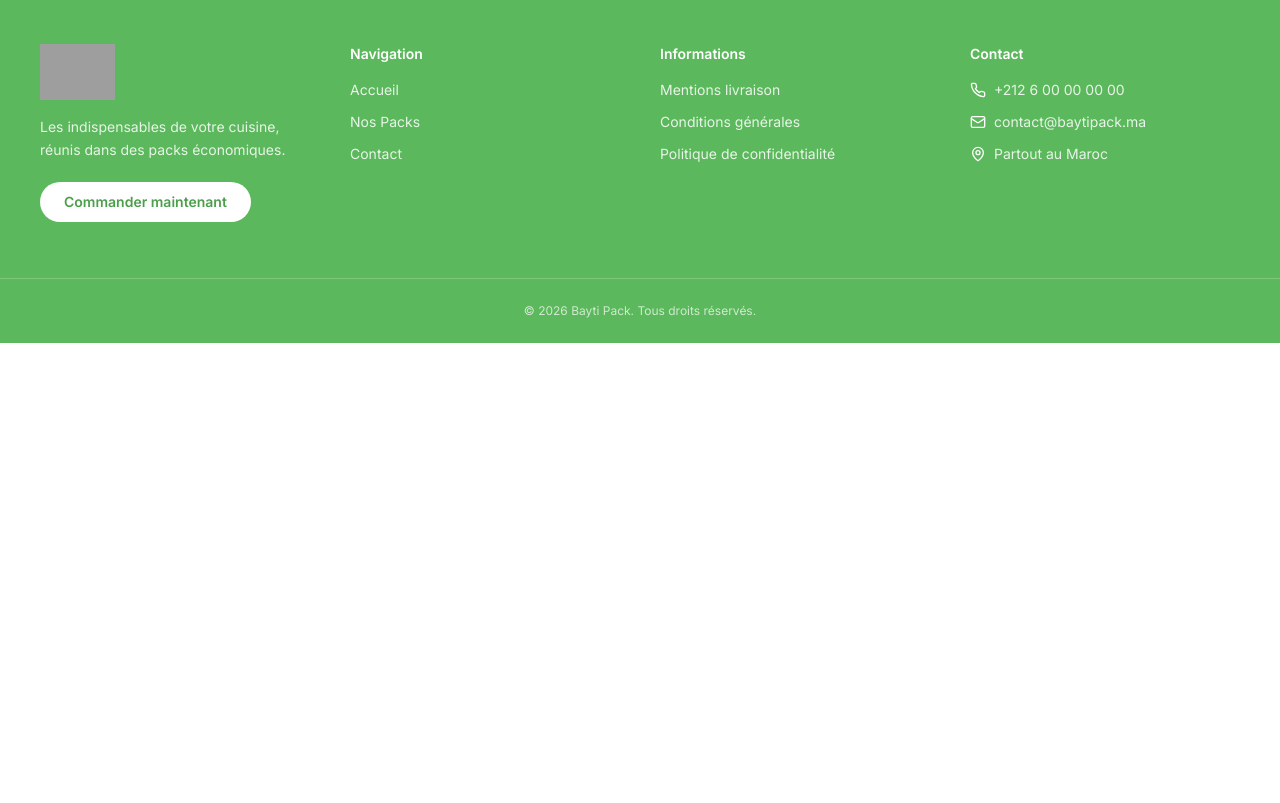
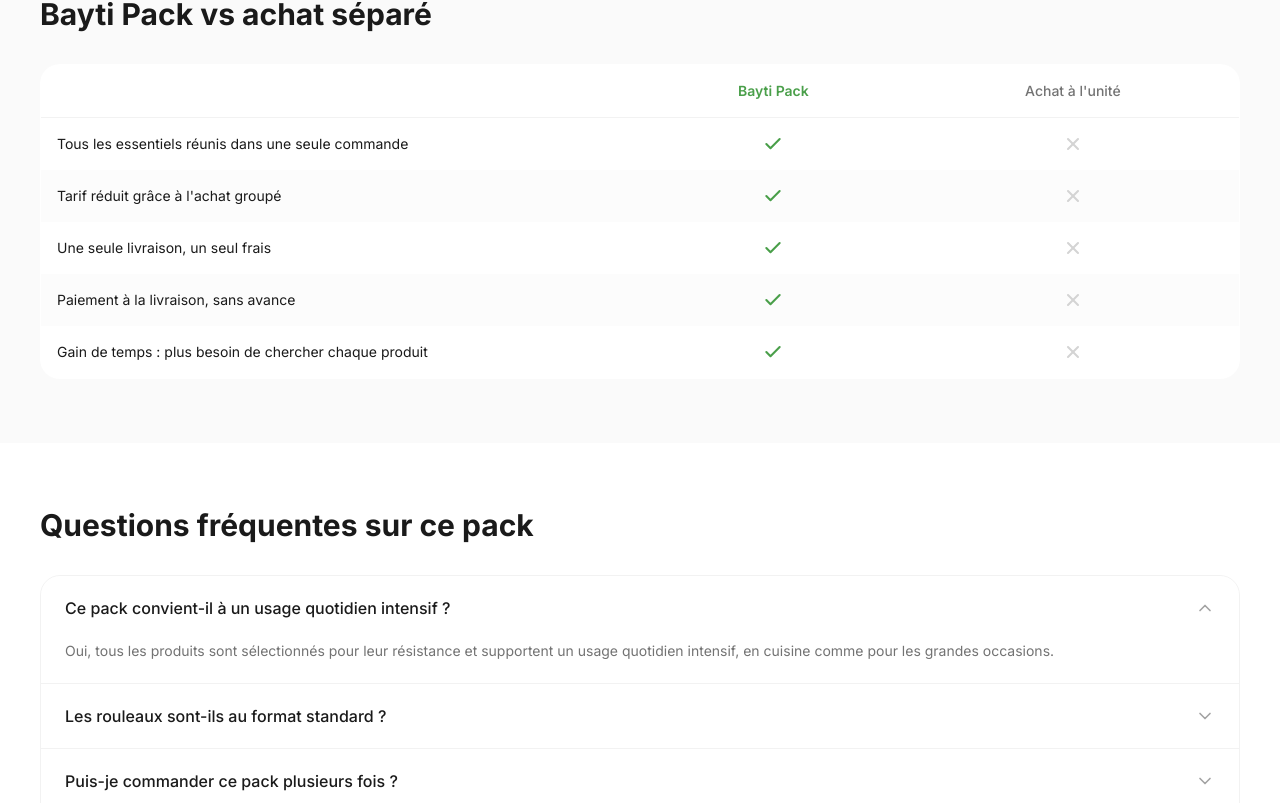
Before and after one commit to bkettani1994-rgb/Bayti-Pack, a Next.js app: page /fr/packs/cuisine-essentielle in a window 1280 px wide. Shown: the part 2517-3320 px from the top of the page. Before the commit the page ends 2860 px from the top, so only its background shows below. Built offline with nearby package versions, Linux system fonts and the light colour scheme; grey boxes are pictures that could not be loaded.

Commit message:
Add comparison table and FAQ section to product page
Adds a "Bayti Pack vs achat séparé" comparison table and a product-specific
FAQ accordion below the advantages section on the pack detail page, fully
translated for French and Arabic.

```diff
--- a/app/[locale]/packs/[slug]/page.tsx
+++ b/app/[locale]/packs/[slug]/page.tsx
@@ -6,6 +6,8 @@ import { getDictionary } from "@/lib/dictionaries";
 import ProductInteractive from "@/components/product/ProductInteractive";
 import IncludedProducts from "@/components/product/IncludedProducts";
 import Advantages from "@/components/product/Advantages";
+import ComparisonTable from "@/components/product/ComparisonTable";
+import ProductFAQ from "@/components/product/ProductFAQ";
 import Upsell from "@/components/product/Upsell";
 
 export function generateStaticParams() {
@@ -66,6 +68,8 @@ export default function ProductPage({ params }: { params: { locale: string; slug
 
       <IncludedProducts pack={pack} heading={dict.product.includedHeading} />
       <Advantages pack={pack} heading={dict.product.whyChooseHeading} />
+      <ComparisonTable comparison={dict.product.comparison} />
+      <ProductFAQ faq={dict.product.faq} />
       <Upsell slug={pack.slug} locale={locale} dict={dict} />
     </div>
   );
--- /dev/null
+++ b/components/product/ComparisonTable.tsx
@@ -0,0 +1,40 @@
+import { Check, X } from "lucide-react";
+import type { Dictionary } from "@/lib/dictionaries";
+import Reveal from "@/components/shared/Reveal";
+
+export default function ComparisonTable({ comparison }: { comparison: Dictionary["product"]["comparison"] }) {
+  return (
+    <div className="bg-neutral-50 py-14 sm:py-16">
+      <div className="container-content">
+        <Reveal>
+          <h2 className="text-2xl font-bold text-ink sm:text-3xl">{comparison.heading}</h2>
+        </Reveal>
+
+        <Reveal delay={0.1} className="mt-8 overflow-x-auto">
+          <table className="w-full min-w-[480px] overflow-hidden rounded-xl2 border border-black/5 bg-white text-sm">
+            <thead>
+              <tr className="border-b border-black/5">
+                <th className="w-1/2 p-4 text-left font-medium text-neutral-500 rtl:text-right"> </th>
+                <th className="p-4 text-center font-semibold text-brand-dark">{comparison.ourColumn}</th>
+                <th className="p-4 text-center font-medium text-neutral-500">{comparison.othersColumn}</th>
+              </tr>
+            </thead>
+            <tbody>
+              {comparison.rows.map((row, i) => (
+                <tr key={row} className={i % 2 === 0 ? "bg-white" : "bg-neutral-50/60"}>
+                  <td className="p-4 text-ink">{row}</td>
+                  <td className="p-4">
+                    <Check className="mx-auto h-5 w-5 text-brand-dark" strokeWidth={2.5} />
+                  </td>
+                  <td className="p-4">
+                    <X className="mx-auto h-5 w-5 text-neutral-300" strokeWidth={2.5} />
+                  </td>
+                </tr>
+              ))}
+            </tbody>
+          </table>
+        </Reveal>
+      </div>
+    </div>
+  );
+}
--- /dev/null
+++ b/components/product/ProductFAQ.tsx
@@ -0,0 +1,41 @@
+"use client";
+
+import { useState } from "react";
+import { ChevronDown } from "lucide-react";
+import type { Dictionary } from "@/lib/dictionaries";
+import Reveal from "@/components/shared/Reveal";
+
+export default function ProductFAQ({ faq }: { faq: Dictionary["product"]["faq"] }) {
+  const [openIndex, setOpenIndex] = useState<number | null>(0);
+
+  return (
+    <div className="container-content py-14 sm:py-16">
+      <Reveal>
+        <h2 className="text-2xl font-bold text-ink sm:text-3xl">{faq.heading}</h2>
+      </Reveal>
+
+      <div className="mt-8 divide-y divide-black/5 rounded-xl2 border border-black/5">
+        {faq.items.map((item, i) => {
+          const isOpen = openIndex === i;
+          return (
+            <div key={item.question}>
+              <button
+                onClick={() => setOpenIndex(isOpen ? null : i)}
+                className="flex w-full items-center justify-between gap-4 px-6 py-5 text-left"
+                aria-expanded={isOpen}
+              >
+                <span className="font-medium text-ink">{item.question}</span>
+                <ChevronDown
+                  className={`h-5 w-5 flex-shrink-0 text-neutral-400 transition-transform duration-200 ${isOpen ? "rotate-180" : ""}`}
+                />
+              </button>
+              {isOpen && (
+                <div className="px-6 pb-5 text-sm leading-relaxed text-neutral-500">{item.answer}</div>
+              )}
+            </div>
+          );
+        })}
+      </div>
+    </div>
+  );
+}
--- a/data/dictionaries/ar.ts
+++ b/data/dictionaries/ar.ts
@@ -119,6 +119,44 @@ export const ar: Dictionary = {
       successMessage: "شكراً! سنتصل بكم في أقرب وقت لتأكيد التوصيل. الدفع عند الاستلام.",
     },
     bundle: { perPack: "/ باقة", save: "وفّروا" },
+    comparison: {
+      heading: "Bayti Pack مقابل الشراء المنفصل",
+      ourColumn: "Bayti Pack",
+      othersColumn: "الشراء منفصلاً",
+      rows: [
+        "جميع الأساسيات في طلب واحد",
+        "سعر مخفض بفضل الشراء المجمّع",
+        "توصيل واحد، رسوم واحدة",
+        "الدفع عند الاستلام، بدون دفع مسبق",
+        "توفير الوقت: لا داعي للبحث عن كل منتج على حدة",
+      ],
+    },
+    faq: {
+      heading: "أسئلة شائعة حول هذه الباقة",
+      items: [
+        {
+          question: "هل تصلح هذه الباقة للاستخدام اليومي المكثف؟",
+          answer: "نعم، جميع المنتجات مختارة لمتانتها وتتحمل الاستخدام اليومي المكثف، في المطبخ وفي المناسبات الكبيرة.",
+        },
+        {
+          question: "هل اللفافات بالمقاس القياسي؟",
+          answer:
+            "نعم، ورق الألومنيوم (60 متر) والفيلم الغذائي (100 متر) وورق الخبز (40 متر) بالمقاسات القياسية المستخدمة في جميع المطابخ.",
+        },
+        {
+          question: "هل يمكنني طلب هذه الباقة عدة مرات؟",
+          answer: "بالطبع، اختاروا مباشرة عرض x2 أو x3 في نموذج الطلب للاستفادة من سعر تنازلي.",
+        },
+        {
+          question: "هل تُوصَّل المنتجات الأربعة معاً؟",
+          answer: "نعم، تُغلَّف المنتجات الأربعة وتُوصَّل معاً دفعة واحدة.",
+        },
+        {
+          question: "ماذا أفعل في حال وجود منتج ناقص أو تالف؟",
+          answer: "تواصلوا معنا خلال 48 ساعة عبر صفحة الاتصال، وسنقترح عليكم حلاً بسرعة.",
+        },
+      ],
+    },
   },
   contact: {
     heading: "اتصل بنا",
--- a/data/dictionaries/fr.ts
+++ b/data/dictionaries/fr.ts
@@ -120,6 +120,46 @@ export const fr: Dictionary = {
       successMessage: "Merci ! Nous vous contactons très vite pour confirmer la livraison. Paiement à la réception.",
     },
     bundle: { perPack: "/ pack", save: "Économisez" },
+    comparison: {
+      heading: "Bayti Pack vs achat séparé",
+      ourColumn: "Bayti Pack",
+      othersColumn: "Achat à l'unité",
+      rows: [
+        "Tous les essentiels réunis dans une seule commande",
+        "Tarif réduit grâce à l'achat groupé",
+        "Une seule livraison, un seul frais",
+        "Paiement à la livraison, sans avance",
+        "Gain de temps : plus besoin de chercher chaque produit",
+      ],
+    },
+    faq: {
+      heading: "Questions fréquentes sur ce pack",
+      items: [
+        {
+          question: "Ce pack convient-il à un usage quotidien intensif ?",
+          answer:
+            "Oui, tous les produits sont sélectionnés pour leur résistance et supportent un usage quotidien intensif, en cuisine comme pour les grandes occasions.",
+        },
+        {
+          question: "Les rouleaux sont-ils au format standard ?",
+          answer:
+            "Oui, le papier aluminium (60 m), le film alimentaire (100 m) et le papier cuisson (40 m) sont aux formats standards utilisés dans toutes les cuisines.",
+        },
+        {
+          question: "Puis-je commander ce pack plusieurs fois ?",
+          answer:
+            "Bien sûr, choisissez directement l'offre x2 ou x3 sur le formulaire de commande pour bénéficier d'un tarif dégressif.",
+        },
+        {
+          question: "Les 4 produits sont-ils livrés ensemble ?",
+          answer: "Oui, les 4 produits du pack sont emballés et livrés ensemble en une seule fois.",
+        },
+        {
+          question: "Que faire si un produit est manquant ou endommagé ?",
+          answer: "Contactez-nous sous 48h via la page Contact, nous vous proposerons rapidement une solution.",
+        },
+      ],
+    },
   },
   contact: {
     heading: "Contact",
--- a/lib/dictionaries.ts
+++ b/lib/dictionaries.ts
@@ -77,6 +77,16 @@ export type Dictionary = {
       successMessage: string;
     };
     bundle: { perPack: string; save: string };
+    comparison: {
+      heading: string;
+      ourColumn: string;
+      othersColumn: string;
+      rows: string[];
+    };
+    faq: {
+      heading: string;
+      items: { question: string; answer: string }[];
+    };
   };
   contact: {
     heading: string;
```
